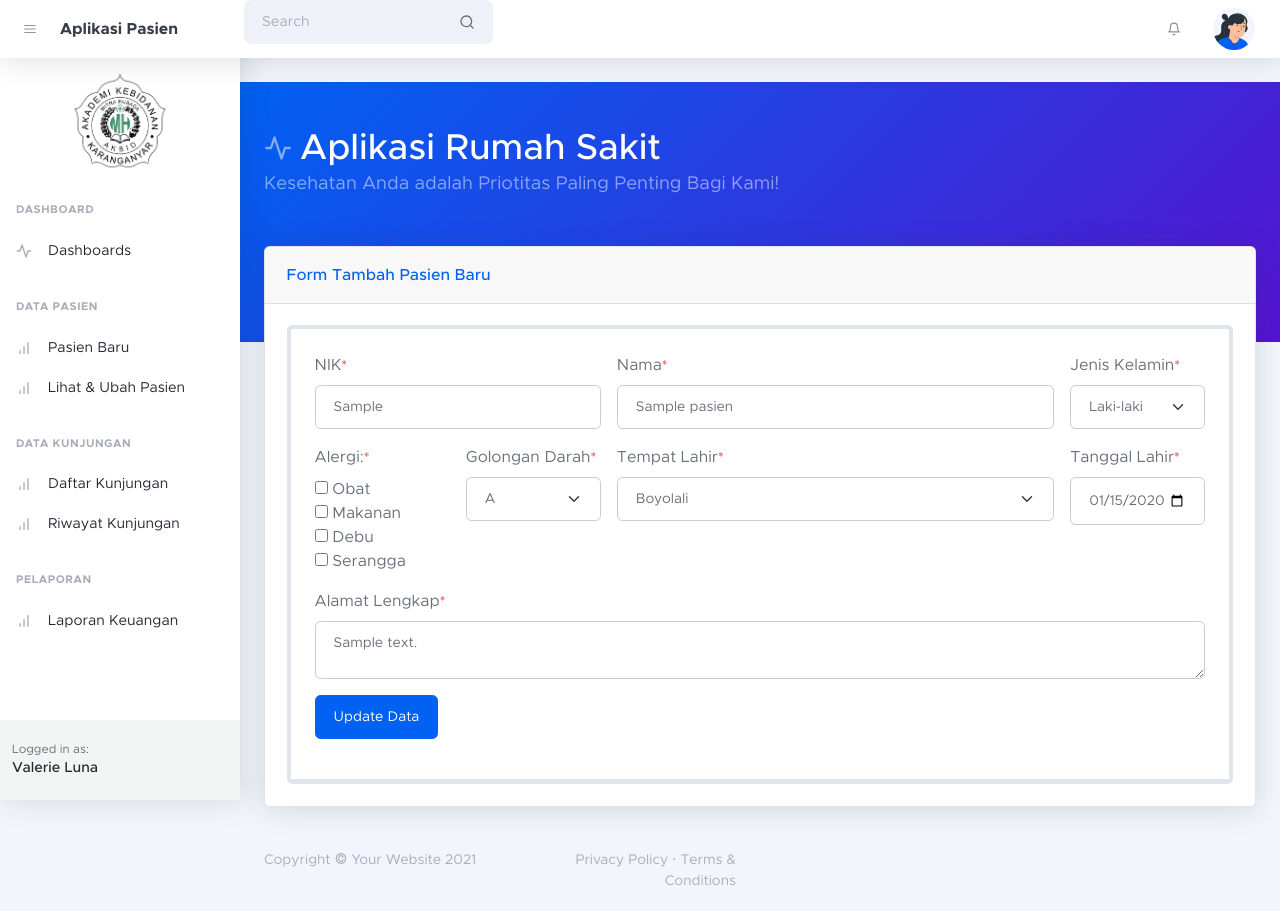
After one commit to mujibluth/ep_crud-simple-hospital-app, a PHP site: the page made by edit_pasien.php in a window 1280 px wide. The commit adds this page. Run offline with PHP 8.4, Linux system fonts and the light colour scheme; data comes from the database, SQL or seed files in the repository; tables that the repository leaves empty hold one stand-in row (values such as "Sample post"); some libraries are stand-ins or nearby versions.

Commit message:
feat(app): create edit file for edit_pasien.php

```diff
--- /dev/null
+++ b/edit_pasien.php
@@ -0,0 +1,146 @@
+<?php
+include 'db_connect.php';
+
+if (!isset($_GET['edit'])) {
+    header("Location: lihat_pasien.php");
+    exit;
+}
+
+$nik = $_GET['edit'];
+$edit_result = $conn->query("SELECT * FROM pasien WHERE nik = '$nik'");
+$edit_data = $edit_result->fetch_assoc();
+
+if ($_SERVER['REQUEST_METHOD'] === 'POST') {
+    $nama = $_POST['nama'];
+    $jenis_kelamin = $_POST['jenis_kelamin'];
+    $golongan_darah = $_POST['golongan_darah'];
+    $tgl_lahir = $_POST['tgl_lahir'];
+    $alamat_lengkap = $_POST['alamat_lengkap'];
+    $id_kota = $_POST['id_kota'];
+    $id_alergi = json_encode($_POST['id_alergi']);
+
+    $stmt = $conn->prepare("UPDATE pasien SET nama=?, jenis_kelamin=?, golongan_darah=?, tgl_lahir=?, alamat_lengkap=?, id_kota=?, id_alergi=? WHERE nik=?");
+    $stmt->bind_param("sssssssi", $nama, $jenis_kelamin, $golongan_darah, $tgl_lahir, $alamat_lengkap, $id_kota, $id_alergi, $nik);
+    $stmt->execute();
+    $stmt->close();
+
+    header("Location: lihat_pasien.php");
+    exit;
+}
+
+// Fetch data untuk dropdown kota dan alergi
+$kota = $conn->query("SELECT * FROM kota");
+$alergi = $conn->query("SELECT * FROM alergi");
+$selected_alergi = json_decode($edit_data['id_alergi'], true);
+?>
+
+<!DOCTYPE html>
+<html lang="en">
+    <head>
+        <meta charset="utf-8" />
+        <meta http-equiv="X-UA-Compatible" content="IE=edge" />
+        <meta name="viewport" content="width=device-width, initial-scale=1, shrink-to-fit=no" />
+        <title>Dashboard - SB Admin Pro</title>
+        <link href="assets/css/styles.css" rel="stylesheet" />
+        <link rel="icon" type="image/x-icon" href="assets/img/favicon.png" />
+        <script data-search-pseudo-elements defer src="https://cdnjs.cloudflare.com/ajax/libs/font-awesome/6.1.1/js/all.min.js" crossorigin="anonymous"></script>
+        <script src="https://cdnjs.cloudflare.com/ajax/libs/feather-icons/4.28.0/feather.min.js" crossorigin="anonymous"></script>
+    </head>
+    <body class="nav-fixed">
+        <nav class="topnav navbar navbar-expand shadow justify-content-between justify-content-sm-start navbar-light bg-white" id="sidenavAccordion">
+            <?php include 'topnav.php'; ?>
+        </nav>
+        <div id="layoutSidenav">
+            <div id="layoutSidenav_nav">
+                <?php include 'sidenav.php'; ?>
+            </div>
+            <div id="layoutSidenav_content">
+                <main>
+                    <header class="page-header page-header-dark bg-gradient-primary-to-secondary pb-10">
+                        <?php include 'header.php'; ?>
+                    </header>
+
+                    <div class="px-4 mt-n10">
+                        <div class="row">
+                            <div class="col-lg-12">
+                                <div id="default">
+                                    <div class="card mb-4">
+                                        <div class="card-header">Form Tambah Pasien Baru</div>
+                                        <div class="card-body">
+                                            <div class="sbp-preview">
+                                                <div class="sbp-preview-content">
+                                                    <form class="row g-3" method="POST">
+                                                        <input type="hidden" name="edit_nik" value="<?= $edit_data['nik'] ?? '' ?>">
+                                                        <div class="col-md-4">
+                                                            <label class="form-label">NIK</label><small class="text-danger">*</small>
+                                                            <input type="text" class="form-control" name="nik" placeholder="" value="<?= $edit_data['nik'] ?? '' ?>" required>
+                                                        </div>
+                                                        <div class="col-md-6">
+                                                            <label class="form-label">Nama</label><small class="text-danger">*</small>
+                                                            <input type="text" class="form-control" name="nama" placeholder="" value="<?= $edit_data['nama'] ?? '' ?>" required>
+                                                        </div>
+                                                        <div class="col-md-2">
+                                                            <label class="form-label">Jenis Kelamin</label><small class="text-danger">*</small>
+                                                            <select name="jenis_kelamin" class="form-select" required>
+                                                                <option value="Laki-laki" <?= (isset($edit_data['jenis_kelamin']) && $edit_data['jenis_kelamin'] === 'Laki-laki') ? 'selected' : '' ?>>Laki-laki</option>
+                                                                <option value="Perempuan" <?= (isset($edit_data['jenis_kelamin']) && $edit_data['jenis_kelamin'] === 'Perempuan') ? 'selected' : '' ?>>Perempuan</option>
+                                                            </select>
+                                                        </div>
+
+                                                        <div class="col-md-2">
+                                                            <label class="form-label">Alergi:</label><small class="text-danger">*</small> <br>
+                                                            <?php
+                                                            $selected_alergi = isset($edit_data['id_alergi']) ? json_decode($edit_data['id_alergi'], true) : [];
+                                                            while ($row = $alergi->fetch_assoc()): ?>
+                                                                <input type="checkbox" name="id_alergi[]" value="<?= $row['id'] ?>" <?= in_array($row['id'], $selected_alergi) ? 'checked' : '' ?>> <?= $row['nama'] ?><br>
+                                                            <?php endwhile; ?>
+                                                        </div>
+                                                        <div class="col-md-2">
+                                                            <label class="form-label">Golongan Darah</label><small class="text-danger">*</small>
+                                                            <select name="golongan_darah" class="form-select" required>
+                                                                <option value="A" <?= (isset($edit_data['golongan_darah']) && $edit_data['golongan_darah'] === 'A') ? 'selected' : '' ?>>A</option>
+                                                                <option value="B" <?= (isset($edit_data['golongan_darah']) && $edit_data['golongan_darah'] === 'B') ? 'selected' : '' ?>>B</option>
+                                                                <option value="AB" <?= (isset($edit_data['golongan_darah']) && $edit_data['golongan_darah'] === 'AB') ? 'selected' : '' ?>>AB</option>
+                                                                <option value="O" <?= (isset($edit_data['golongan_darah']) && $edit_data['golongan_darah'] === 'O') ? 'selected' : '' ?>>O</option>
+                                                            </select>
+                                                        </div>
+                                                        <div class="col-md-6">
+                                                            <label class="form-label">Tempat Lahir</label><small class="text-danger">*</small>
+                                                            <select name="id_kota" class="form-select" required>
+                                                                <?php while ($row = $kota->fetch_assoc()): ?>
+                                                                    <option value="<?= $row['id'] ?>" <?= (isset($edit_data['id_kota']) && $edit_data['id_kota'] == $row['id']) ? 'selected' : '' ?>><?= $row['nama'] ?></option>
+                                                                <?php endwhile; ?>
+                                                            </select>
+                                                        </div>
+                                                        <div class="col-md-2">
+                                                            <label class="form-label">Tanggal Lahir</label><small class="text-danger">*</small>
+                                                            <input name="tgl_lahir" class="form-control" type="date" value="<?= $edit_data['tgl_lahir'] ?? '' ?>" required />
+                                                        </div>
+
+                                                        <div class="col-12">
+                                                            <label class="form-label">Alamat Lengkap</label><small class="text-danger">*</small>
+                                                            <textarea type="text" class="form-control" name="alamat_lengkap" placeholder="1234 Main St" required><?= $edit_data['alamat_lengkap'] ?? '' ?></textarea>
+                                                        </div>
+                                                        <div class="col-12">
+                                                            <button type="submit" class="btn btn-primary">Update Data</button>
+                                                        </div>
+                                                    </form>
+                                                </div>
+                                            </div>
+                                        </div>
+                                    </div>
+                                </div>
+
+                            </div>
+                        </div>
+                    </div>
+                </main>
+                <footer class="footer-admin mt-auto footer-light">
+                    <?php include 'footer.php'; ?>
+                </footer>
+            </div>
+        </div>
+        <script src="https://cdn.jsdelivr.net/npm/bootstrap@5.1.3/dist/js/bootstrap.bundle.min.js" crossorigin="anonymous"></script>
+        <script src="assets/js/scripts.js"></script>
+    </body>
+</html>
--- a/lihat_pasien.php
+++ b/lihat_pasien.php
@@ -63,6 +63,7 @@ while ($row = $alergiResult->fetch_assoc()) {
                                             <th>Alamat</th>
                                             <th>Kota</th>
                                             <th>Alergi</th>
+                                            <th>Aksi</th>
                                         </tr>
                                     </thead>
                                     <tfoot>
@@ -75,6 +76,7 @@ while ($row = $alergiResult->fetch_assoc()) {
                                             <th>Alamat</th>
                                             <th>Kota</th>
                                             <th>Alergi</th>
+                                            <th>Aksi</th>
                                         </tr>
                                     </tfoot>
                                     <tbody>
@@ -97,6 +99,9 @@ while ($row = $alergiResult->fetch_assoc()) {
                                                 <td><?= $row['alamat_lengkap'] ?></td>
                                                 <td><?= $row['nama_kota'] ?></td>
                                                 <td><?= implode(', ', $alergiNames) ?></td>
+                                                <td>
+                                                    <a href="edit_pasien.php?edit=<?= $row['nik'] ?>"><i class="me-2" data-feather="edit-2"></i></a>
+                                                </td>
                                             </tr>
                                         <?php endwhile; ?>
                                     </tbody>
```
Also changed, not shown: pasien_view.php (+47 -22 lines).
